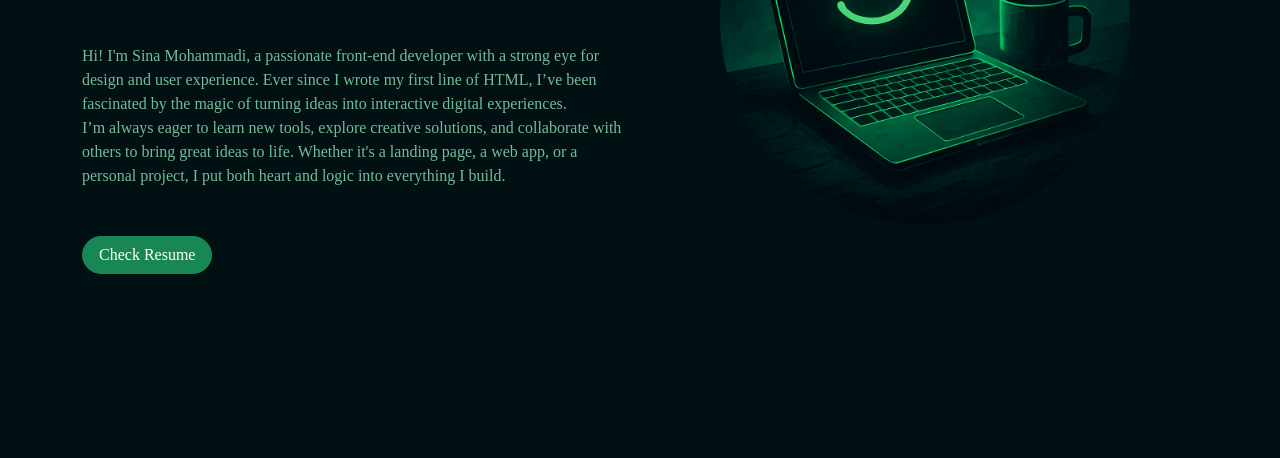
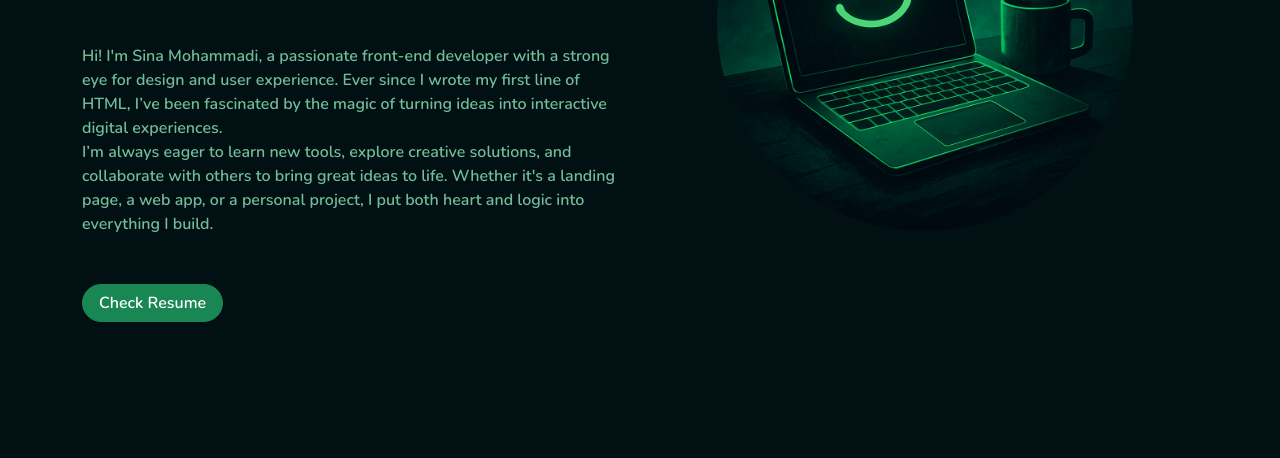
Before and after one commit to SinaMM-1999/Portofoilo, a plain HTML site: page index.html in a window 1280 px wide. Shown: the part 307-765 px from the top of the page. Drawn offline with nearby package versions, Linux system fonts and the light colour scheme; the site is published under a folder, as on GitHub Pages, so addresses that start at the root find nothing.

Commit message:
font-change

```diff
--- a/index.html
+++ b/index.html
@@ -5,13 +5,12 @@
     <meta charset="UTF-8">
     <meta name="viewport" content="width=device-width, initial-scale=1.0">
     <link rel="stylesheet" href="assets/css/bootstrap.min.css">
-    <link rel="stylesheet" href="assets/css/style.css">
     <link href="https://fonts.googleapis.com/css2?family=Poppins:wght@300;400;600;700&display=swap" rel="stylesheet">
     <title>Portfoilo</title>
     <style>
         @font-face {
             font-family: n1;
-            src: url(/assets/fonts/static/Nunito-SemiBold.ttf);
+            src: url(assets/fonts/static/Nunito-SemiBold.ttf);
         }
 
         .font-nn {
```
